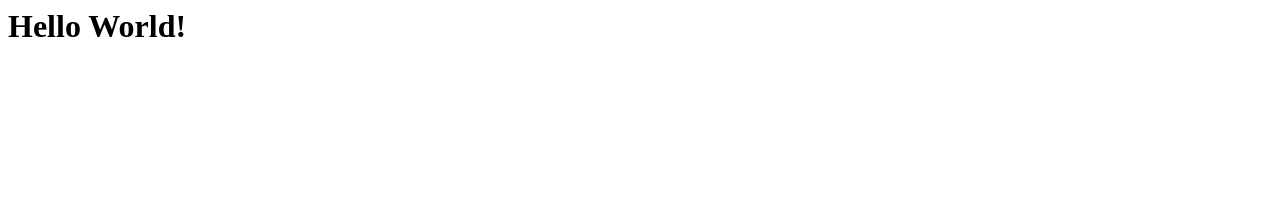
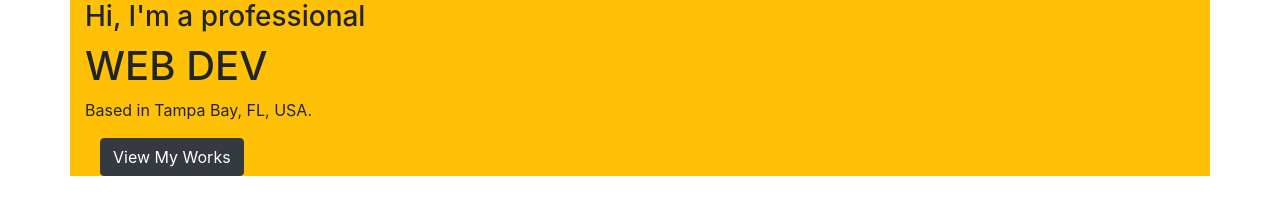
Before and after one commit to agraden/agraden.github.io, a plain HTML site: page index.html in a window 1280 px wide. Drawn offline with nearby package versions, Linux system fonts and the light colour scheme.

Commit message:
Portfolio

```diff
--- a/index.html
+++ b/index.html
@@ -1 +1,20 @@
-<h1>Hello World!</h1>
+<!DOCTYPE html>
+<html lang="en">
+    <head>
+        <meta charset="UTF-8">
+        <meta http-equiv="X-UA-Compatible" content="IE=edge">
+        <meta name="viewport" content="width=device-width, initial-scale=1.0">
+        <link rel="stylesheet" href="https://cdn.jsdelivr.net/npm/bootstrap@4.3.1/dist/css/bootstrap.min.css" integrity="sha384-ggOyR0iXCbMQv3Xipma34MD+dH/1fQ784/j6cY/iJTQUOhcWr7x9JvoRxT2MZw1T" crossorigin="anonymous">
+        <title>The Official Site of Alex Graden</title>
+    </head>
+    <body>
+        <div class="container bg-warning">
+            <h3>Hi, I'm a professional</h3>
+            <h1>WEB DEV</h1>
+            <p>Based in Tampa Bay, FL, USA.</p>
+            <div class="col-3">
+                <button type="button" class="btn btn-dark">View My Works</button>
+            </div>
+        </div>
+    </body>
+</html>
--- /dev/null
+++ b/style.css
@@ -0,0 +1,14 @@
+.header {
+    padding: 60px;
+    color: white;
+    font-size: 40px;
+    text-align: center;
+}
+
+html, body {
+    margin: 0;
+   }
+
+   div {
+    border-radius: 5px;
+}
```
Also changed, not shown: 1 other file.
